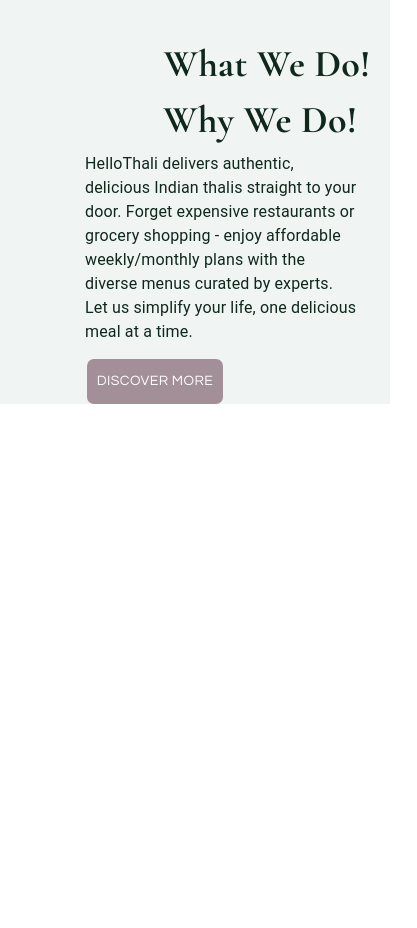
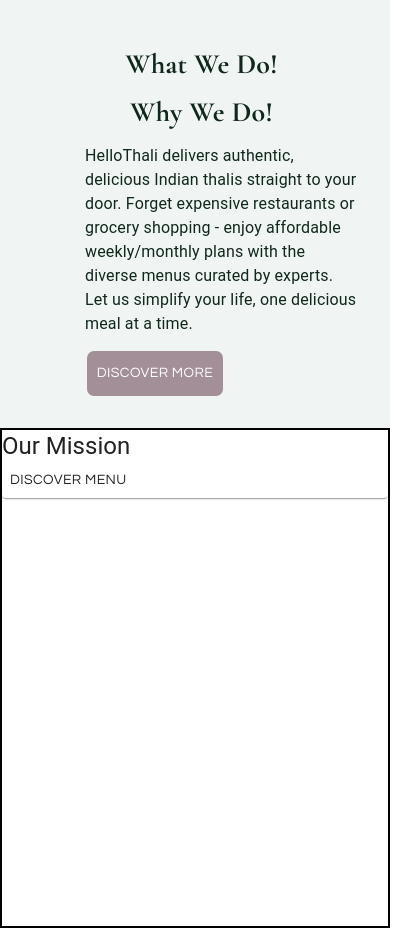
Before and after one commit to Ishu070303/hellothalii, a React (Vite) app: page / in a window 390 px wide. Shown: the part 848-1776 px from the top of the page, 417 px wide, since content can reach past the window. Before the commit the page ends 1252 px from the top, so only its background shows below. Built offline with nearby package versions, Linux system fonts and the light colour scheme.

Commit message:
added hero

```diff
--- a/src/App.jsx
+++ b/src/App.jsx
@@ -4,6 +4,7 @@
 import './index.css';
 import Home from './pages/Home/Home';
 import About from './pages/About/About';
+import Hero from './pages/Hero/Hero';
 
 const theme = createTheme({
   breakpoints: {
@@ -28,6 +29,7 @@
     <Navbar />
     <Home />
     <About />
+    <Hero />
     </ThemeProvider>
   )
 }
--- a/src/index.css
+++ b/src/index.css
@@ -83,6 +83,16 @@
 }
 
 
+/* ===================hero section =================== */
+.herosection{
+  border: 2px solid black;
+  height: 500px
+}
+
+.heropaper{
+
+}
+
 /* ============ Media Screens ================= */
 @media only screen and (max-width: 1532px) {
   .aboutsecondtext {
--- a/src/pages/About/style.js
+++ b/src/pages/About/style.js
@@ -24,13 +24,6 @@
       width: "169px",
       marginTop: "8px",
 
-    },
-
-    [theme.breakpoints.down('md')]: {
-      fontSize: "38px",
-      width: "300px",
-      marginTop: '8px',
-      marginLeft: '0rem'
     }
   },
 
@@ -45,13 +38,6 @@
       width: "169px",
       lineHeight: "2rem",
       marginBottom: "1rem",
-    },
-
-    [theme.breakpoints.down('md')]: {
-      fontSize: "38px",
-      width: "200px",
-      marginTop: '8px',
-      marginLeft: '2.7rem'
     }
   },
 
@@ -65,6 +51,7 @@
     borderRadius: "7px",
     marginTop: "15px",
     fontWeight: "500",
+    marginBottom: '2rem',
     "&:hover": {
       backgroundColor: "#A38F98",
       color: "white",
--- /dev/null
+++ b/src/pages/Hero/Hero.jsx
@@ -0,0 +1,21 @@
+import { Button, Paper, Typography } from '@material-ui/core';
+import React from 'react';
+
+const Hero = () => {
+  return (
+    <div className='herosection'>
+        <div className='herofirstdiv'>
+            <Paper className='heropaper'>
+                <Typography variant='h5'>Our Mission</Typography>
+                <Typography component={"p"}></Typography>
+                <Button>Discover Menu</Button>
+            </Paper>
+        </div>
+        <div className='heroseconddiv'>
+            <img src='' />
+        </div>
+    </div>
+  )
+}
+
+export default Hero
```
